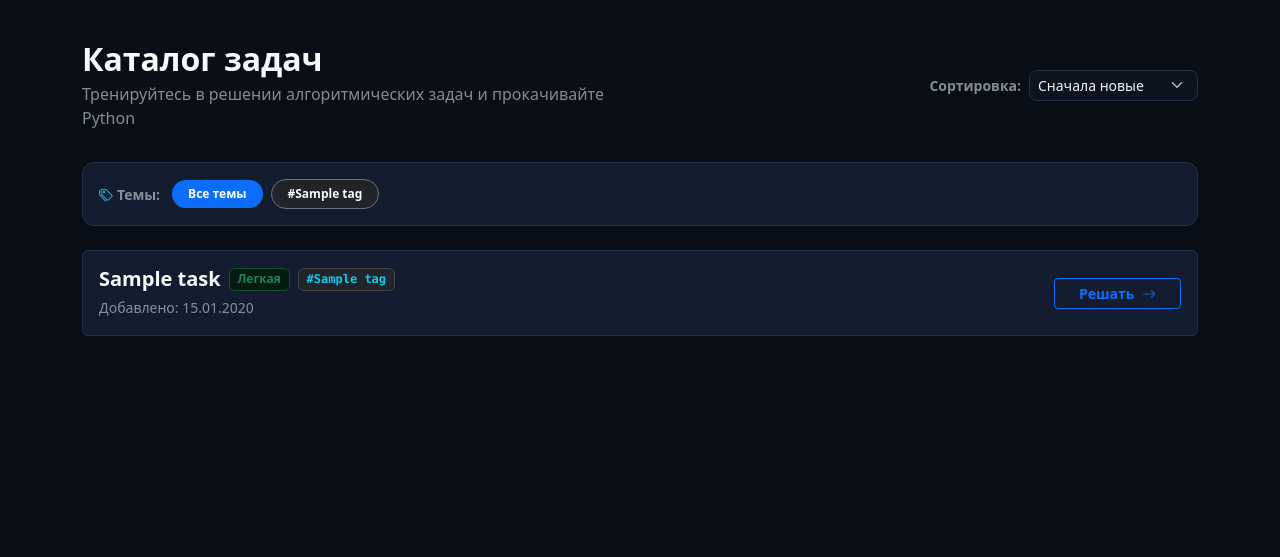
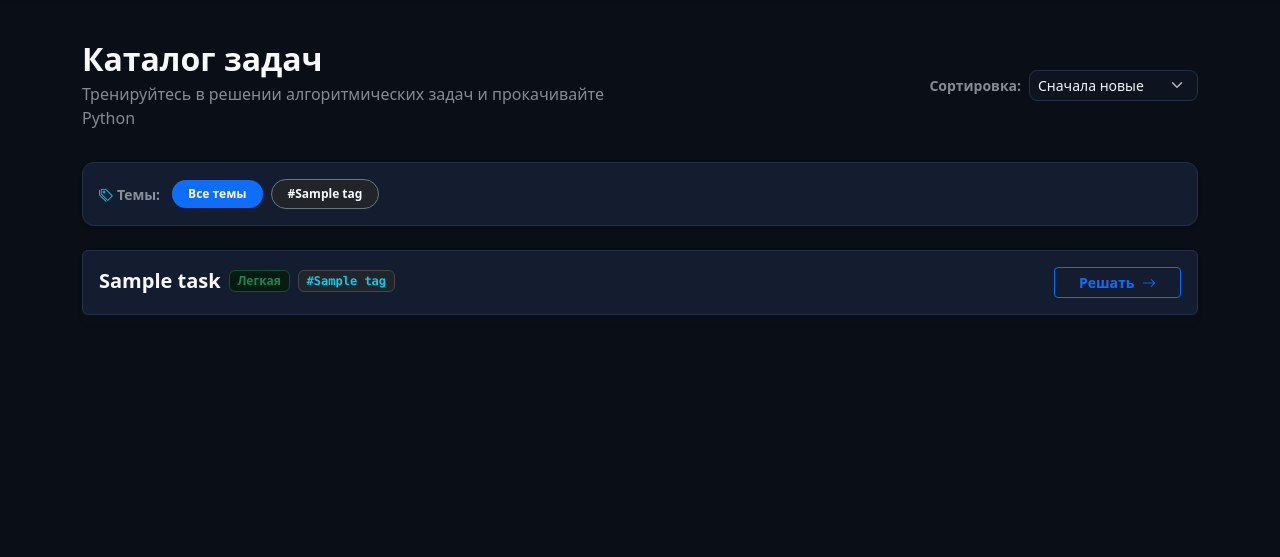
Before and after one commit to Surnik1/Smart_code, a Django app: page / in a window 1280 px wide. Shown: the part 61-618 px from the top of the page. Run offline with Django 5.2, Linux system fonts and the light colour scheme; tables that the repository leaves empty hold one stand-in row (values such as "Sample post").

Commit message:
style(tasks): remove creation dates and source markers from task titles

```diff
--- a/challenges/templates/challenges/task_list.html
+++ b/challenges/templates/challenges/task_list.html
@@ -113,9 +113,6 @@
                             </a>
                         {% endfor %}
                     </div>
-                    <small class="text-muted">
-                        Добавлено: {{ task.created_at|date:"d.m.Y" }}
-                    </small>
                 </div>
                 <div>
                     <a href="{% url 'task_detail' task.slug %}" class="btn btn-outline-primary btn-sm px-4 fw-semibold">
```
